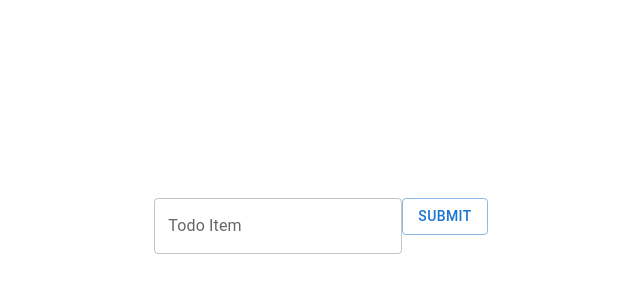
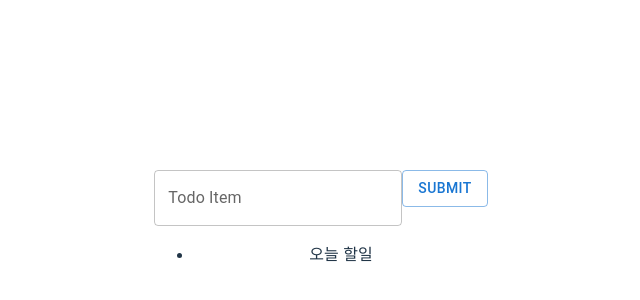
Before and after one commit to swon95/react-todo-app, a React (Vite) app: page / in a window 1280 px wide. Shown: the part 174-474 px from the top of the page, without its empty margins (319-959 px from the left). Built offline with nearby package versions, Linux system fonts and the light colour scheme.

Commit message:
feat: add new contents List

```diff
--- a/src/App.jsx
+++ b/src/App.jsx
@@ -14,7 +14,7 @@ function App() {
             setInput("");
         };
         return (
-            <div>
+            <>
                 <TextField
                     id="todo-item-input"
                     label="Todo Item"
@@ -25,7 +25,18 @@ function App() {
                 <Button variant="outlined" onClick={onSubmit}>
                     Submit
                 </Button>
-            </div>
+            </>
+        );
+    };
+
+    const TodoItemList = (props) => {
+        const todoList = props.todoItemList.map((todoItem, index) => {
+            return <li key={index}>{todoItem.todoItemContent}</li>;
+        });
+        return (
+            <>
+                <ul>{todoList}</ul>
+            </>
         );
     };
 
@@ -36,6 +47,13 @@ function App() {
                     console.log(input);
                 }}
             />
+            <TodoItemList
+                todoItemList={[
+                    {
+                        todoItemContent: "오늘 할일",
+                    },
+                ]}
+            />
         </div>
     );
 }
```
